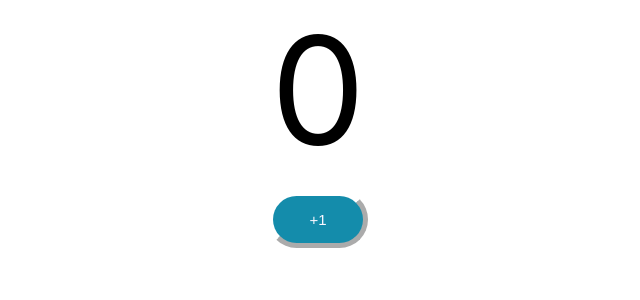
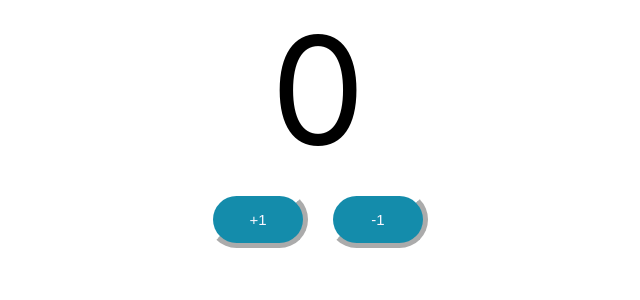
Before and after one commit to fgrabowski/Counter-App-React, a React (Create React App) app in the folder counter-app-react/: page / in a window 1280 px wide. Shown: the top 300 px of the page, without its empty margins (322-962 px from the left). Built offline with nearby package versions, Linux system fonts and the light colour scheme.

Commit message:
Added logic to buttons

```diff
--- a/counter-app-react/src/components/counter/Counter.jsx
+++ b/counter-app-react/src/components/counter/Counter.jsx
@@ -1,18 +1,29 @@
+import { useState } from 'react'
 import './Counter.css'
 
 export default function Counter() {
 
-    function addCounterFunction() {
-        console.log('Add button clicked')
+    const [count, setCount] = useState(0);
+
+    function incrementCounterFunction() {
+        setCount(count + 1)
+        console.log(count)
+    }
+
+    function decrementCounterFunction() {
+        setCount(count -1)
     }
 
     return (
         <div className="Counter">
-            <span className="count">0</span>
+            <span className="count">{count}</span>
             <div>
                 <button className="counterButton"
-                    onClick={addCounterFunction}
+                    onClick={incrementCounterFunction}
                 >+1</button>
+                <button className="counterButton"
+                    onClick={decrementCounterFunction}
+                >-1</button>
             </div>
         </div>
     )
```
